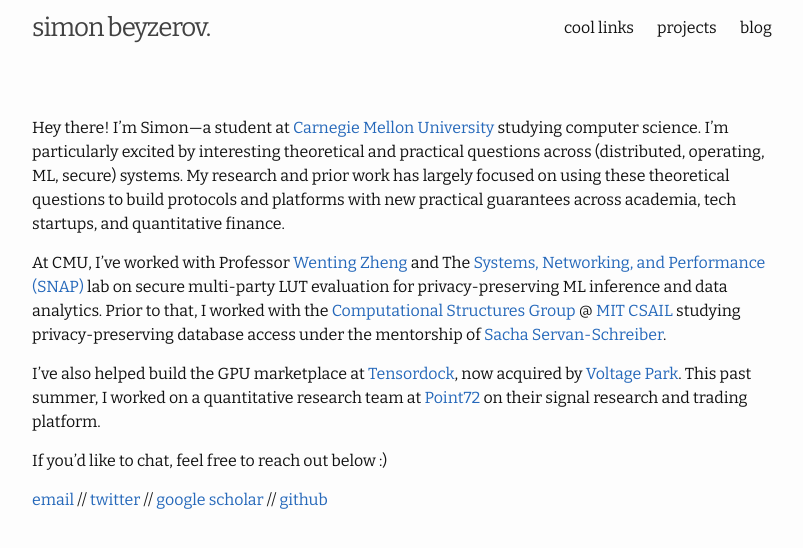
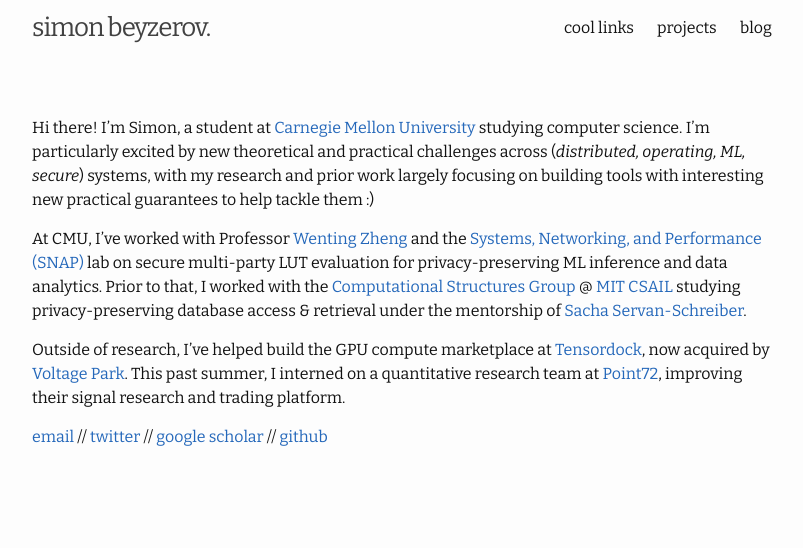
Before and after one commit to sim15/sim15.github.io, a Jekyll site: the page built from index.md, in a window 1280 px wide. Shown: the top 548 px of the page, without its empty margins (238-1041 px from the left). Built offline with Jekyll 4.4.1, drawn with Linux system fonts in a browser that asks for light colours; the list of posts is cut into pages by our own code.

Commit message:
Revise introduction and work experience in index.md
Updated personal introduction and work experience details.

```diff
--- a/index.md
+++ b/index.md
@@ -5,13 +5,11 @@
 ---
 
 
-Hey there! I'm Simon---a student at [Carnegie Mellon University](https://www.cmu.edu/) studying computer science. I'm particularly excited by interesting theoretical and practical questions across (distributed, operating, ML, secure) systems. My research and prior work has largely focused on using these theoretical questions to build protocols and platforms with new practical guarantees across academia, tech startups, and quantitative finance.
+Hi there! I'm Simon, a student at [Carnegie Mellon University](https://www.cmu.edu/) studying computer science. I'm particularly excited by new theoretical and practical challenges across (_distributed, operating, ML, secure_) systems, with my research and prior work largely focusing on building tools with interesting new practical guarantees to help tackle them :)
 
-At CMU, I've worked with Professor [Wenting Zheng](https://wzheng.github.io/) and The [Systems, Networking, and Performance (SNAP)](https://snap.cs.cmu.edu/) lab on secure multi-party LUT evaluation for privacy-preserving ML inference and data analytics.
-Prior to that, I worked with the [Computational Structures Group](https://www.csail.mit.edu/research/computation-structures-group) @ [MIT CSAIL](https://www.csail.mit.edu/) studying privacy-preserving database access under the mentorship of [Sacha Servan-Schreiber](http://sachaservanschreiber.com/).
+At CMU, I've worked with Professor [Wenting Zheng](https://wzheng.github.io/) and the [Systems, Networking, and Performance (SNAP)](https://snap.cs.cmu.edu/) lab on secure multi-party LUT evaluation for privacy-preserving ML inference and data analytics.
+Prior to that, I worked with the [Computational Structures Group](https://www.csail.mit.edu/research/computation-structures-group) @ [MIT CSAIL](https://www.csail.mit.edu/) studying privacy-preserving database access & retrieval under the mentorship of [Sacha Servan-Schreiber](http://sachaservanschreiber.com/).
 
-I've also helped build the GPU marketplace at [Tensordock](https://tensordock.com/), now acquired by [Voltage Park](https://www.voltagepark.com/). This past summer, I worked on a quantitative research team at [Point72](https://point72.com/) on their signal research and trading platform.
-
-If you'd like to chat, feel free to reach out below :)
+Outside of research, I've helped build the GPU compute marketplace at [Tensordock](https://tensordock.com/), now acquired by [Voltage Park](https://www.voltagepark.com/). This past summer, I interned on a quantitative research team at [Point72](https://point72.com/), improving their signal research and trading platform.
 
 [email](mailto:sbeyzero@andrew.cmu.edu) // [twitter](https://twitter.com/simonbeyzerov) // [google scholar](https://scholar.google.com/citations?user=w08suY8AAAAJ) // [github](https://github.com/sim15)
```
